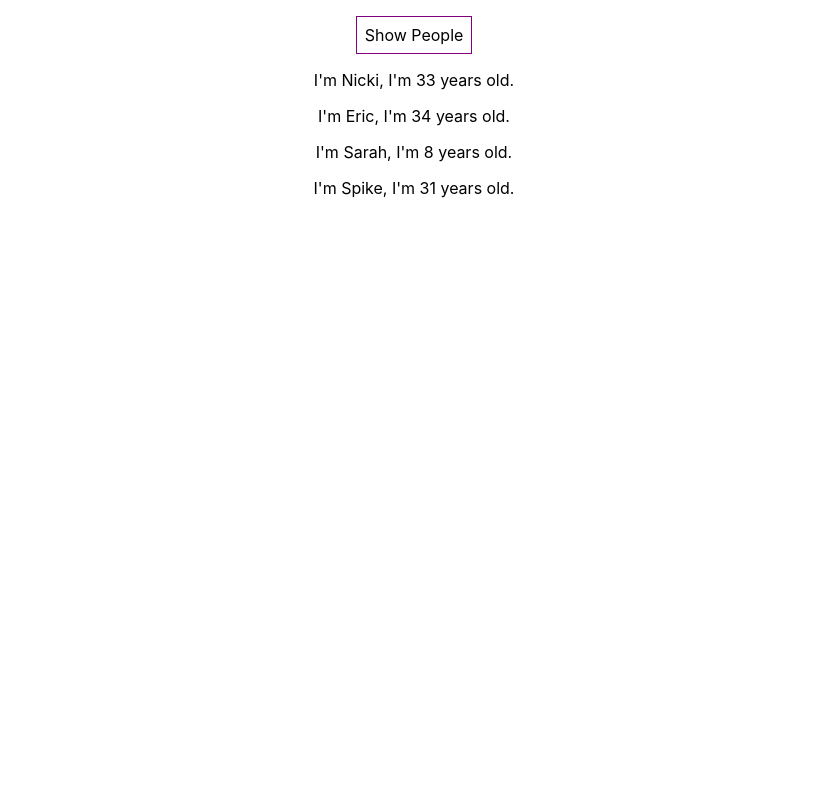
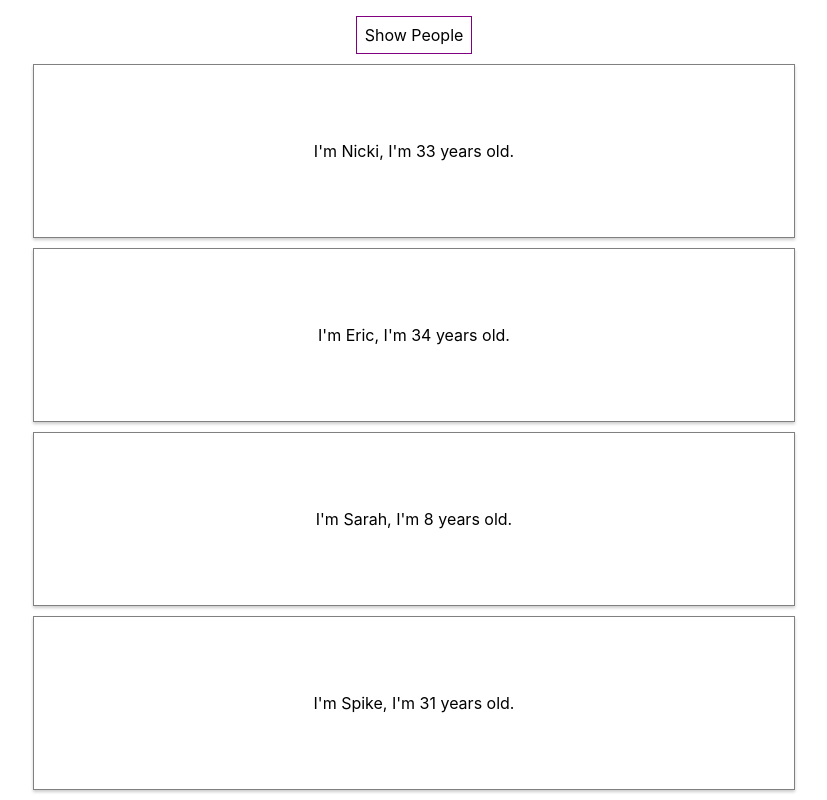
Before and after one commit to nickitza/react_complete_guide, a React (Create React App) app: page / in a window 1280 px wide. Both pictures are taken after a click on the button "Show People". Shown: the whole page, without its empty margins (226-1053 px from the left). Built offline with nearby package versions, Linux system fonts and the light colour scheme.

Commit message:
Person css styling

```diff
--- a/src/App.js
+++ b/src/App.js
@@ -1,6 +1,7 @@
 import React, {Component} from 'react';
 import './App.css';
 import Person from './Person/Person'
+
 
 class App extends Component {
   state = {
--- /dev/null
+++ b/src/Person/Person.css
@@ -0,0 +1,8 @@
+.Person {
+  width: 50%;
+  margin: 10px auto;
+  border: 1px solid grey;
+  padding: 60px;
+  box-shadow: 0 2px 3px #ccc;
+  text-align: center;
+}
--- a/src/Person/Person.js
+++ b/src/Person/Person.js
@@ -1,8 +1,9 @@
 import React from 'react'
+import './Person.css'
 
 const Person = ( props ) => {
   return(
-    <div>
+    <div className="Person">
       <p>I'm {props.name}, I'm {props.age} years old.</p>
       <p>{props.children}</p>
     </div>
```
